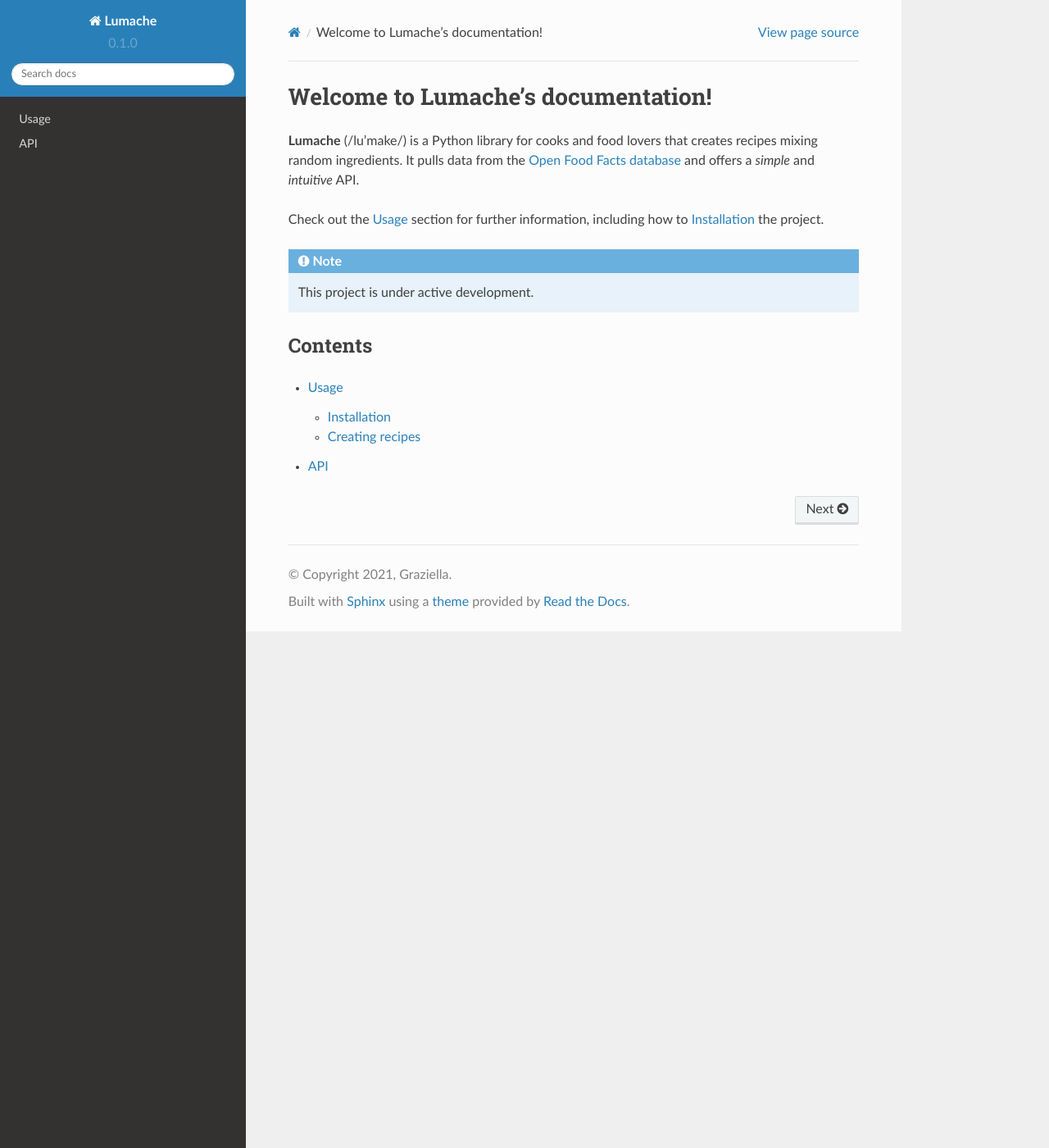
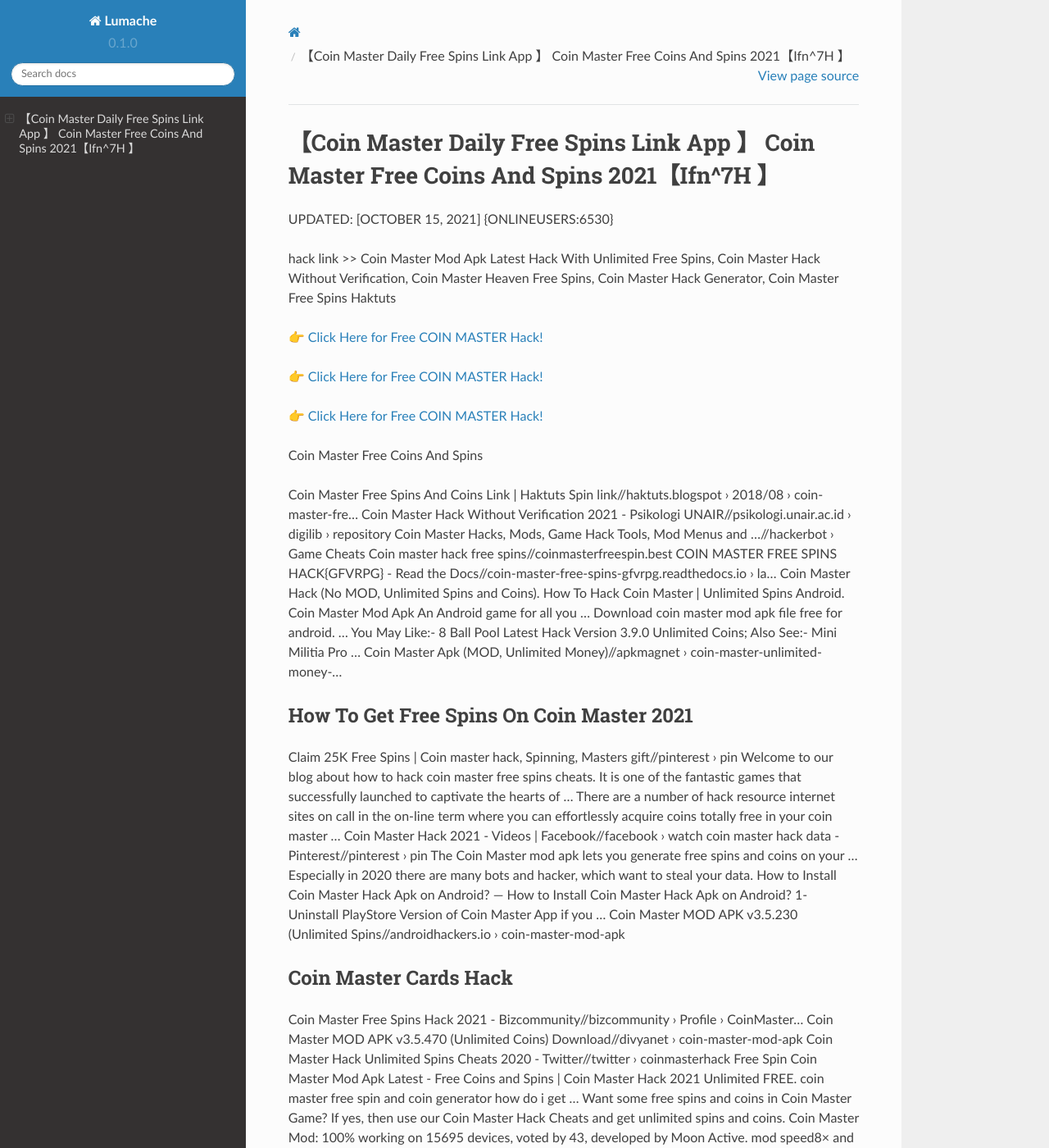
Before and after one commit to Rodolfofia/coinmaster60, a Sphinx documentation site: the page built from docs/source/index.rst, in a window 1280 px wide and 1400 px high. Shown: the whole window at 82% size. Built offline with Sphinx 7.4.7 and the Read the Docs theme 2.0.0, drawn with Linux system fonts in a browser that asks for light colours; some of the changed text lies outside the part shown.

Commit message:
Update index.rst

```diff
--- a/docs/source/index.rst
+++ b/docs/source/index.rst
@@ -1,22 +1,62 @@
-Welcome to Lumache's documentation!
-===================================
+【Coin Master Daily Free Spins Link App 】 Coin Master Free Coins And Spins 2021【Ifn^7H 】
+==============================================================================
+UPDATED: [OCTOBER 15, 2021] {ONLINEUSERS:6530}
 
-**Lumache** (/lu'make/) is a Python library for cooks and food lovers
-that creates recipes mixing random ingredients.
-It pulls data from the `Open Food Facts database <https://world.openfoodfacts.org/>`_
-and offers a *simple* and *intuitive* API.
+hack link >> Coin Master Mod Apk Latest Hack With Unlimited Free Spins, Coin Master Hack Without Verification, Coin Master Heaven Free Spins, Coin Master Hack Generator, Coin Master Free Spins Haktuts
 
-Check out the :doc:`usage` section for further information, including
-how to :ref:`installation` the project.
+`👉 Click Here for Free COIN MASTER Hack! <https://redirekt.in/coinmaster>`_
 
-.. note::
+`👉 Click Here for Free COIN MASTER Hack! <https://redirekt.in/coinmaster>`_
 
-   This project is under active development.
+`👉 Click Here for Free COIN MASTER Hack! <https://redirekt.in/coinmaster>`_
 
-Contents
---------
+Coin Master Free Coins And Spins
 
-.. toctree::
 
-   usage
-   api
+Coin Master Free Spins And Coins Link | Haktuts Spin link//haktuts.blogspot › 2018/08 › coin-master-fre...
+Coin Master Hack Without Verification 2021 - Psikologi UNAIR//psikologi.unair.ac.id › digilib › repository
+Coin Master Hacks, Mods, Game Hack Tools, Mod Menus and ...//hackerbot › Game Cheats
+Coin master hack free spins//coinmasterfreespin.best
+COIN MASTER FREE SPINS HACK{GFVRPG} - Read the Docs//coin-master-free-spins-gfvrpg.readthedocs.io › la...
+Coin Master Hack (No MOD, Unlimited Spins and Coins). How To Hack Coin Master | Unlimited Spins Android. Coin Master Mod Apk An Android game for all you ...
+Download coin master mod apk file free for android. ... You May Like:- 8 Ball Pool Latest Hack Version 3.9.0 Unlimited Coins; Also See:- Mini Militia Pro ...
+Coin Master Apk (MOD, Unlimited Money)//apkmagnet › coin-master-unlimited-money-...
+
+********************************
+How To Get Free Spins On Coin Master 2021
+********************************
+
+Claim 25K Free Spins | Coin master hack, Spinning, Masters gift//pinterest › pin
+Welcome to our blog about how to hack coin master free spins cheats. It is one of the fantastic games that successfully launched to captivate the hearts of ...
+There are a number of hack resource internet sites on call in the on-line term where you can effortlessly acquire coins totally free in your coin master ...
+Coin Master Hack 2021 - Videos | Facebook//facebook › watch
+coin master hack data - Pinterest//pinterest › pin
+The Coin Master mod apk lets you generate free spins and coins on your ... Especially in 2020 there are many bots and hacker, which want to steal your data.
+How to Install Coin Master Hack Apk on Android? — How to Install Coin Master Hack Apk on Android? 1- Uninstall PlayStore Version of Coin Master App if you ...
+Coin Master MOD APK v3.5.230 (Unlimited Spins//androidhackers.io › coin-master-mod-apk
+
+***********************************
+Coin Master Cards Hack
+***********************************
+
+Coin Master Free Spins Hack 2021 - Bizcommunity//bizcommunity › Profile › CoinMaster...
+Coin Master MOD APK v3.5.470 (Unlimited Coins) Download//divyanet › coin-master-mod-apk
+Coin Master Hack Unlimited Spins Cheats 2020 - Twitter//twitter › coinmasterhack
+Free Spin Coin Master Mod Apk Latest - Free Coins and Spins | Coin Master Hack 2021 Unlimited FREE. coin master free spin and coin generator how do i get ...
+Want some free spins and coins in Coin Master Game? If yes, then use our Coin Master Hack Cheats and get unlimited spins and coins.
+Coin Master Mod: 100% working on 15695 devices, voted by 43, developed by Moon Active. mod speed8× and coin unlimited free spin new version 3.5.163 ...
+Add Unlimited Coins and Spins -No Root- Android & IOS! Coin Master Hack - Free Coins and Spins The easiest and fastest method on how to cheat and hack Coin ...
+Coin Master MOD APK is the best game to make your viking home and ... In the last post, I have shared Some Free & Hack Version of some ...
+
+
+Tak1z:
+Free Coin Master Spins
+Coin Master Heaven Free Spins Link
+Coin Master Free Spins Link Download
+Coin Master Spins Hack 2021
+25 Free Spins Coin Master
+Coin Master 3.5.8 Hack Apk
+Coin Master Hack Online
+Coin Master Free Spins Link 2021
+Free Spins Coin Master Links
+Coin Master Free Spins Hack
```
